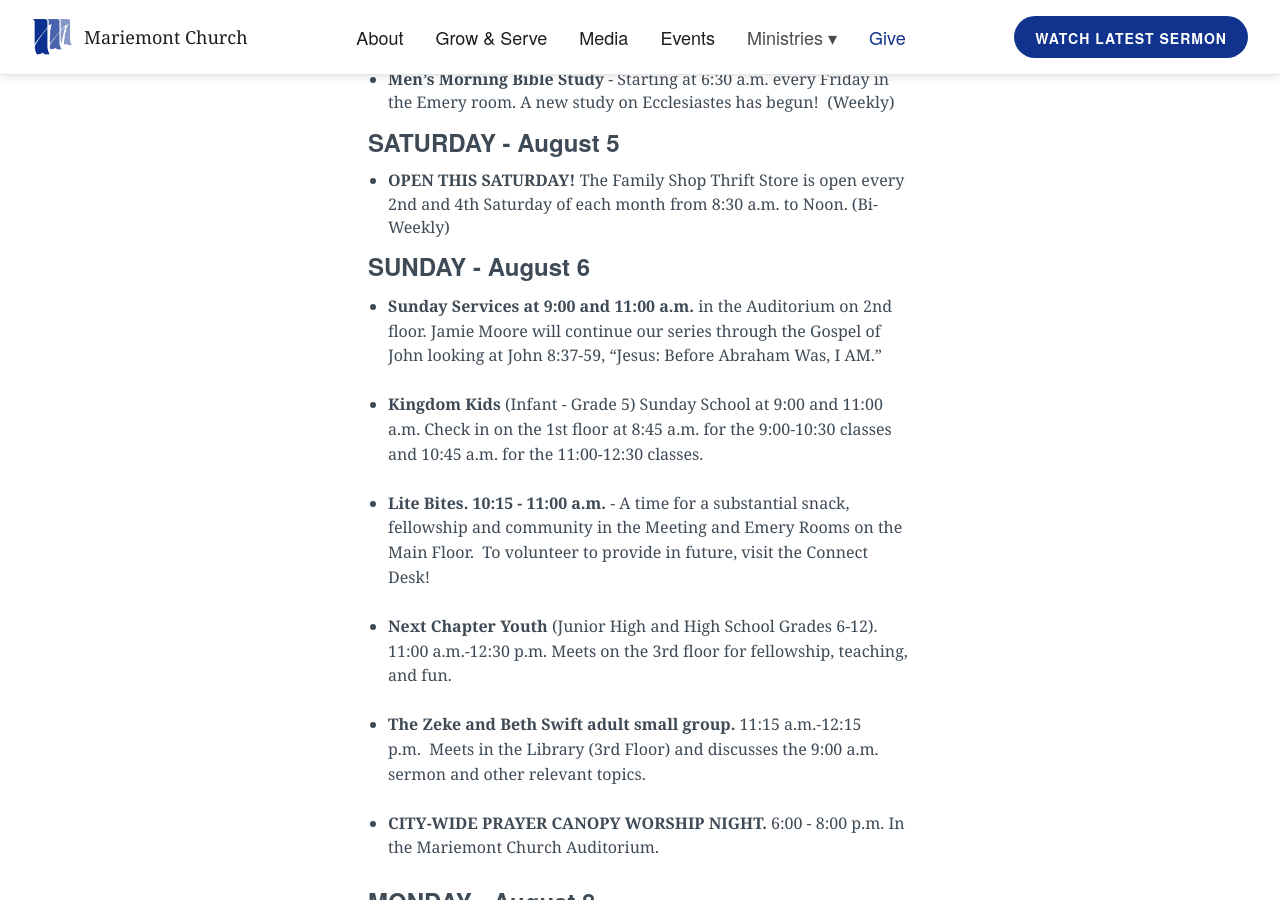
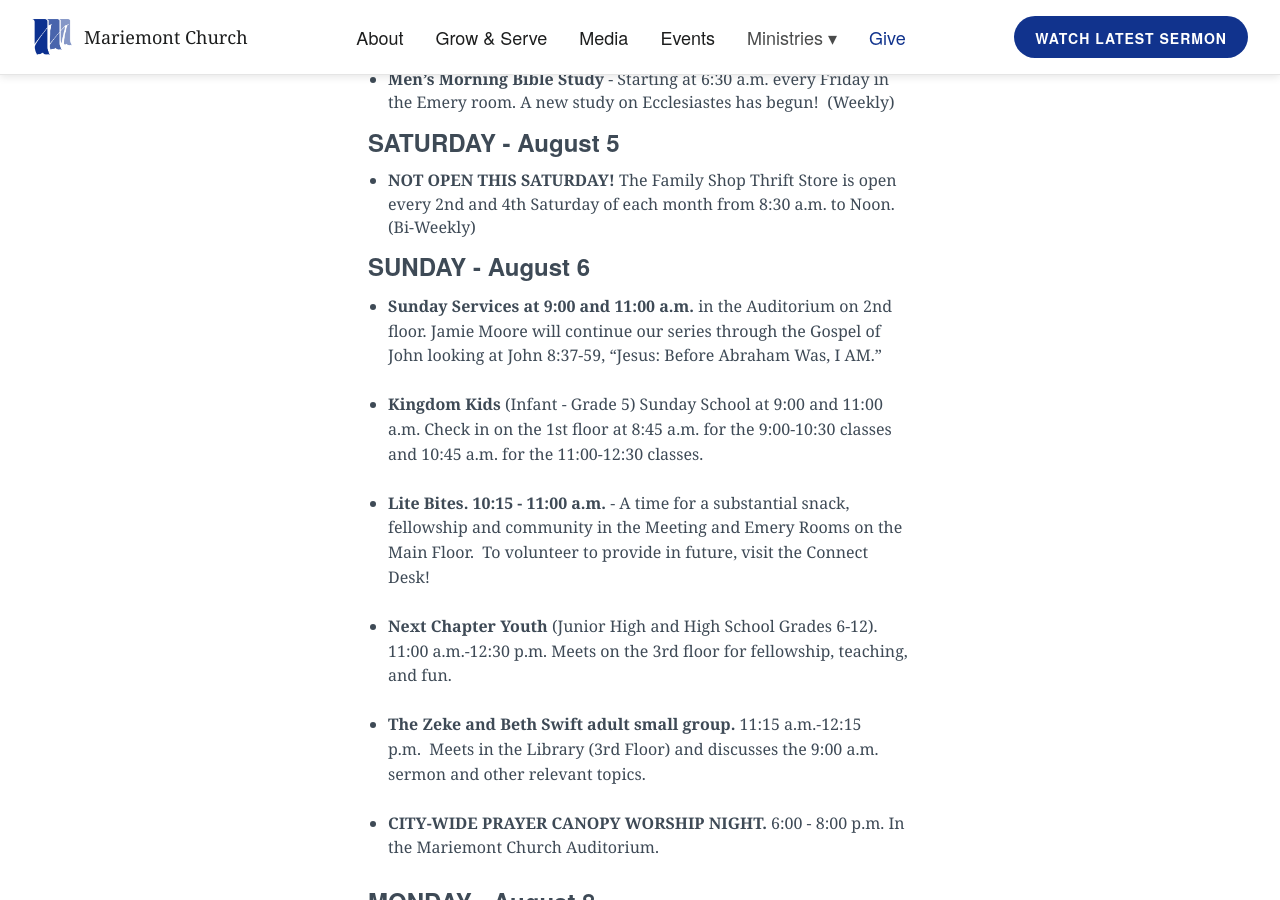
Before and after one commit to lukemoderwell/mariemont, a Jekyll site: the page built from mc-weekly-calendar.markdown, in a window 1280 px wide and 900 px high, scrolled down 830 px. Built offline with Jekyll 4.4.1, drawn with Linux system fonts in a browser that asks for light colours; nearby versions of some CDN libraries.

Commit message:
Updated Mc Weekly Calendar

```diff
--- a/mc-weekly-calendar.markdown
+++ b/mc-weekly-calendar.markdown
@@ -24,7 +24,8 @@
 * **Men's Morning Bible Study** - Starting at 6:30 a.m. every Friday in the Emery room. A new study on Ecclesiastes has begun!  (Weekly)
 
 ### SATURDAY - August 5
-* **OPEN THIS SATURDAY!** The Family Shop Thrift Store is open every 2nd and 4th Saturday of each month from 8:30 a.m. to Noon. (Bi-Weekly)
+* **NOT OPEN THIS SATURDAY!** The Family Shop Thrift Store is open every 2nd and 4th Saturday of each month from 8:30 a.m. to Noon. (Bi-Weekly)
+
 
 ### SUNDAY - August 6
 * **Sunday Services at 9:00 and 11:00 a.m.** in the Auditorium on 2nd floor. Jamie Moore will continue our series through the Gospel of John looking at John 8:37-59, “Jesus: Before Abraham Was, I AM.”
```
